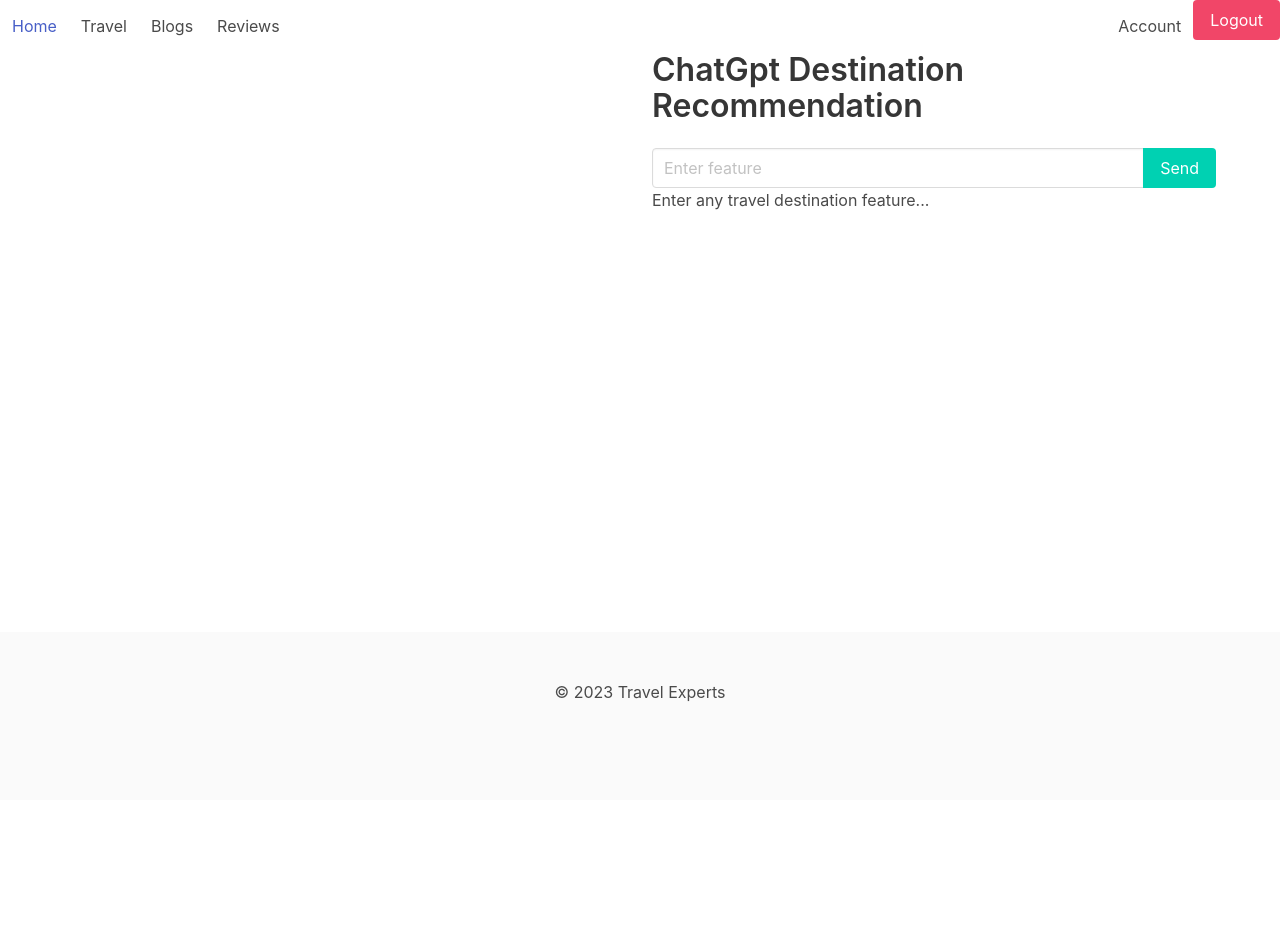
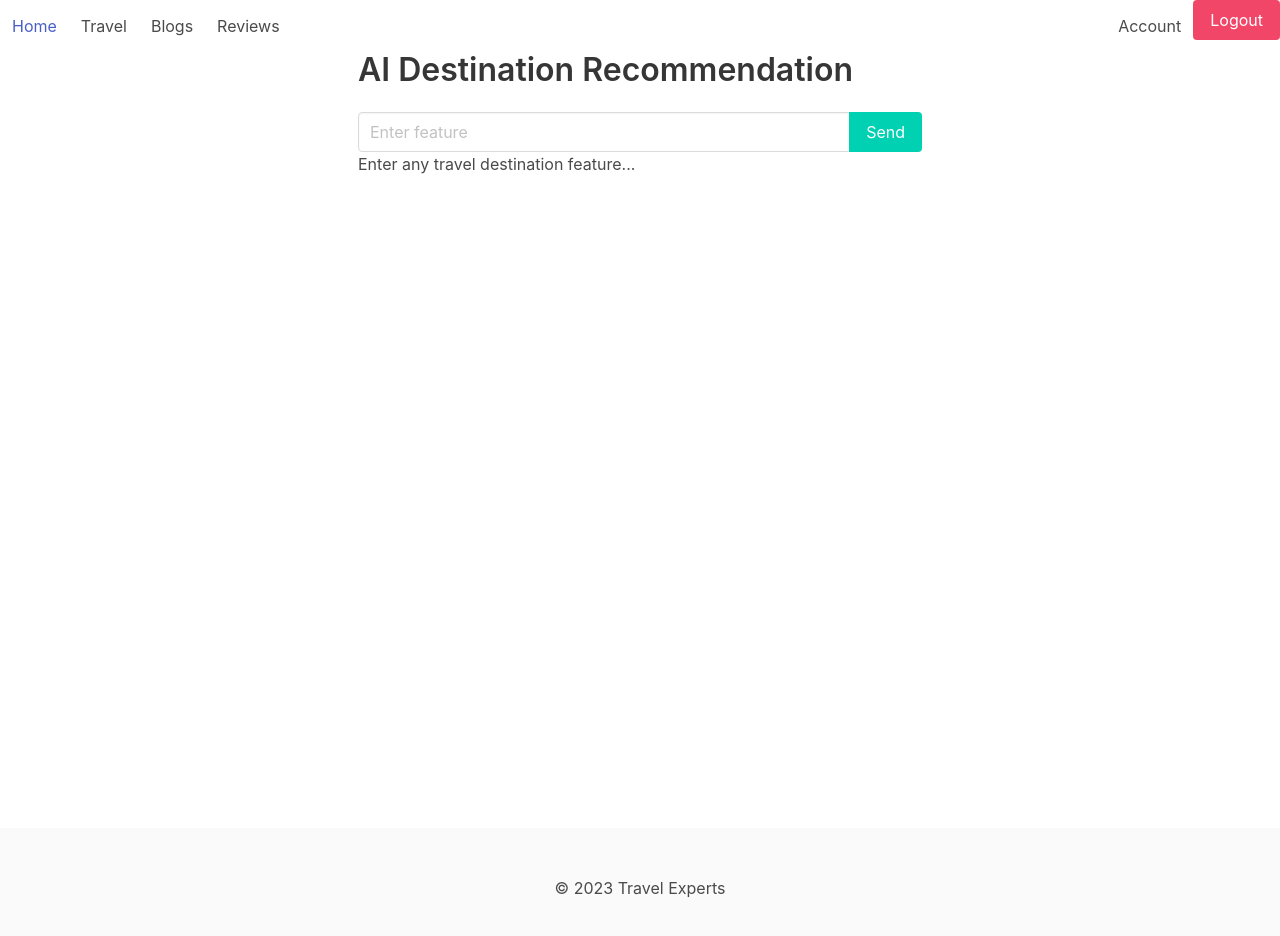
Before and after one commit to MarkusCDev/Travel-Experts, a React (Create React App) app: page /travel in a window 1280 px wide. Shown: the top 936 px of the page. Before the commit the page ends 800 px from the top, so only its background shows below. Built offline with nearby package versions, Linux system fonts and the light colour scheme; no server answers; sample sign-in values are in the browser's storage.

Commit message:
Fix: Positioning centered

```diff
--- a/src/components/ChatGpt.jsx
+++ b/src/components/ChatGpt.jsx
@@ -29,7 +29,7 @@ const ChatGpt = ({ onLocationReceived }) => {
 
   return (
     <div className="container">
-      <h1 className="title">ChatGpt Destination Recommendation</h1>
+      <h1 className="title">AI Destination Recommendation</h1>
       <form className="form" onSubmit={handleSubmit}>
         <div className="field has-addons">
           <div className="control is-expanded">
--- a/src/pages/Home.jsx
+++ b/src/pages/Home.jsx
@@ -8,15 +8,13 @@ const Home = () => {
 
   return (
     <div className="container">
-      <div className="columns is-centered">
-        <div className="column is-half">
-          {showMap && <Map position={position} />}
-        </div>
+      <div className="columns is-centered" style={{ minHeight: '100vh' }}> {/* Ensure it's centered and takes full viewport height */}
         <div className="column is-half">
           <ChatGpt onLocationReceived={(loc) => {
             setPosition(loc);
             setShowMap(true);
           }} />
+          {showMap && <Map position={position} />}
         </div>
       </div>
     </div>
```
